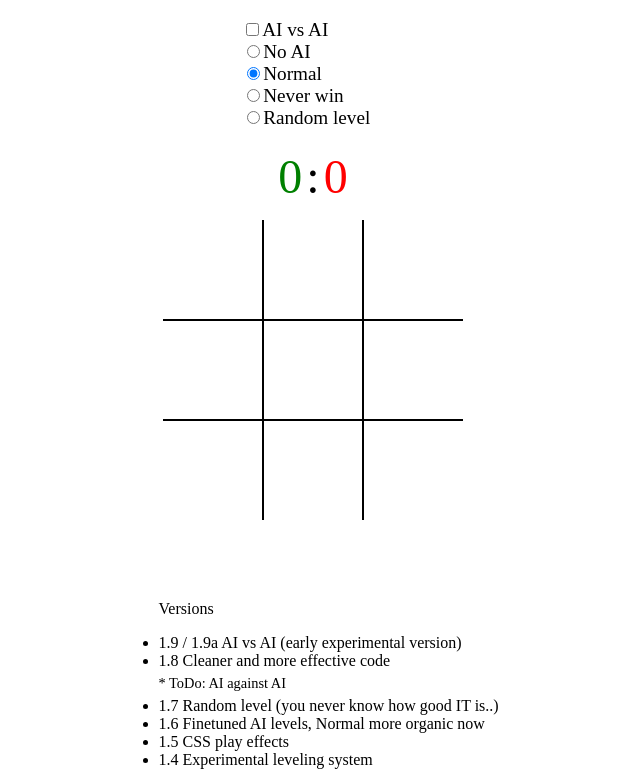
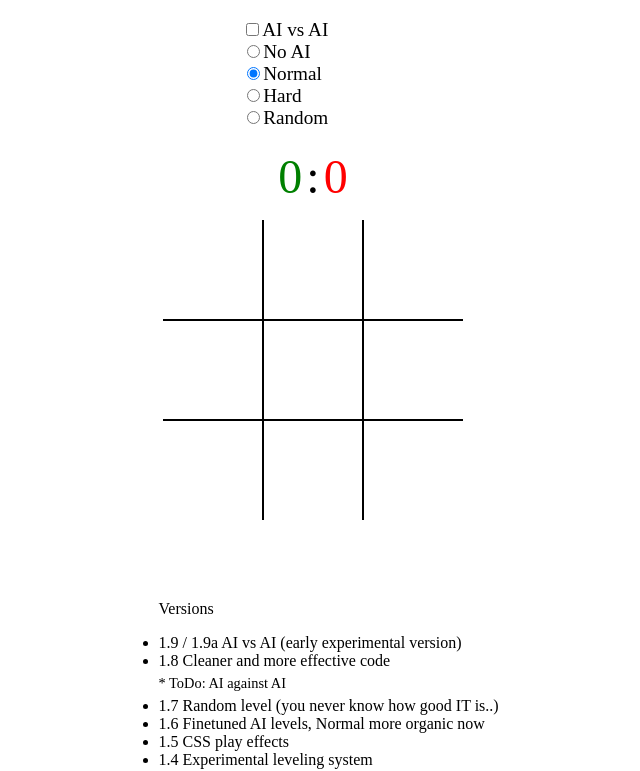
Before and after one commit to niaugi/niaugi.github.io, a plain HTML site: page index.html in a window 1280 px wide. Shown: the part 61-832 px from the top of the page, without its empty margins (327-967 px from the left). Drawn offline with Linux system fonts and the light colour scheme.

Commit message:
Update index.html

```diff
--- a/index.html
+++ b/index.html
@@ -18,8 +18,8 @@
             <div><input type="checkbox" id="AIvsAI" onclick="AIvsAI()">AI vs AI</div>
             <div class="radioHelp"><input type="radio" name="level" id="level0" onclick="radio()">No AI</div>
             <div><input type="radio" name="level" checked="checked" id="level1" onclick="radio()">Normal</div>
-            <div><input type="radio" name="level" id="level2" onclick="radio()">Never win</div>
-            <div><input type="radio" name="level" id="levelr" onclick="radio()">Random level</div>
+            <div><input type="radio" name="level" id="level2" onclick="radio()">Hard</div>
+            <div><input type="radio" name="level" id="levelr" onclick="radio()">Random</div>
 
             <!-- <span>against AI (hardest level)</span> -->
         </div>
```
